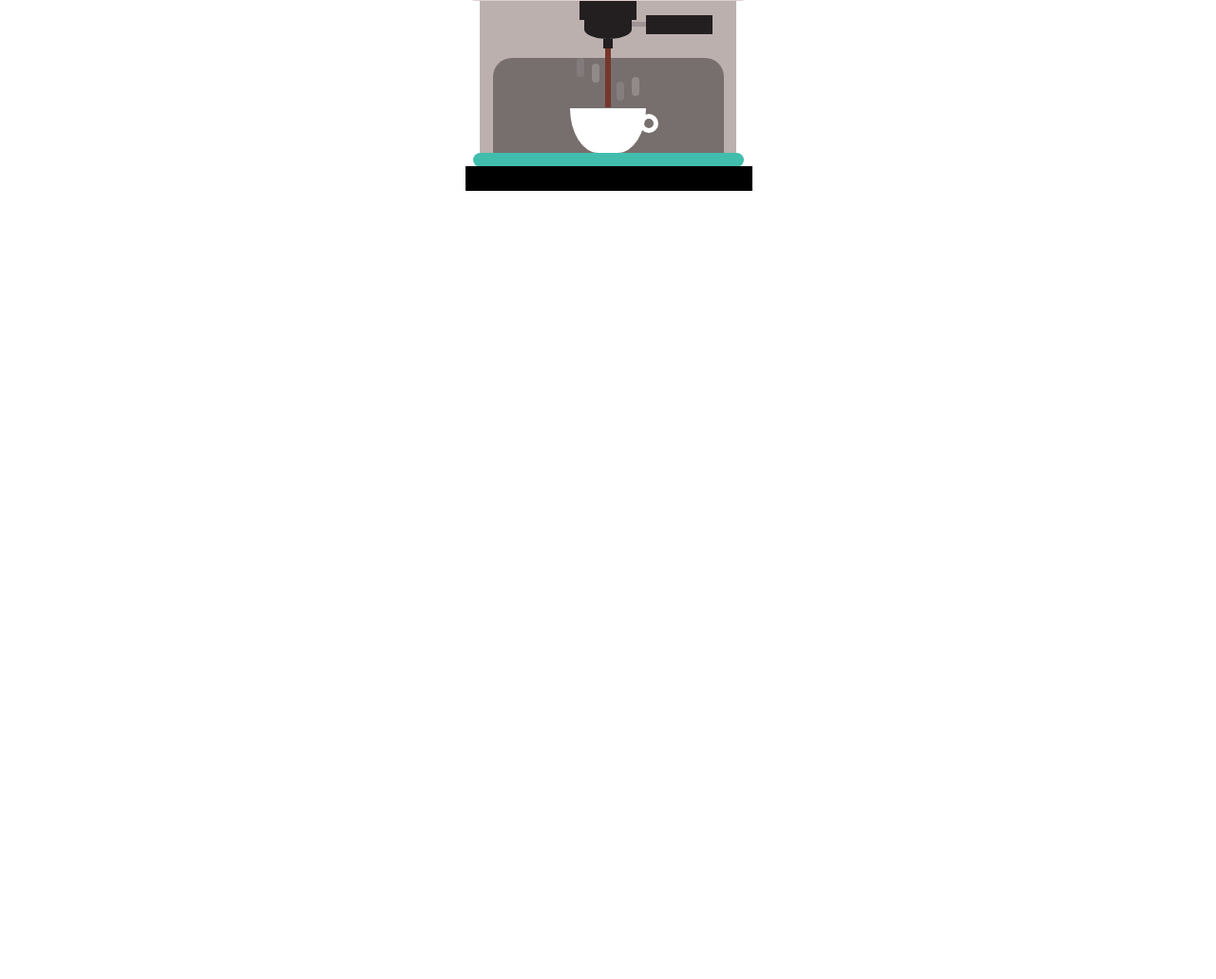
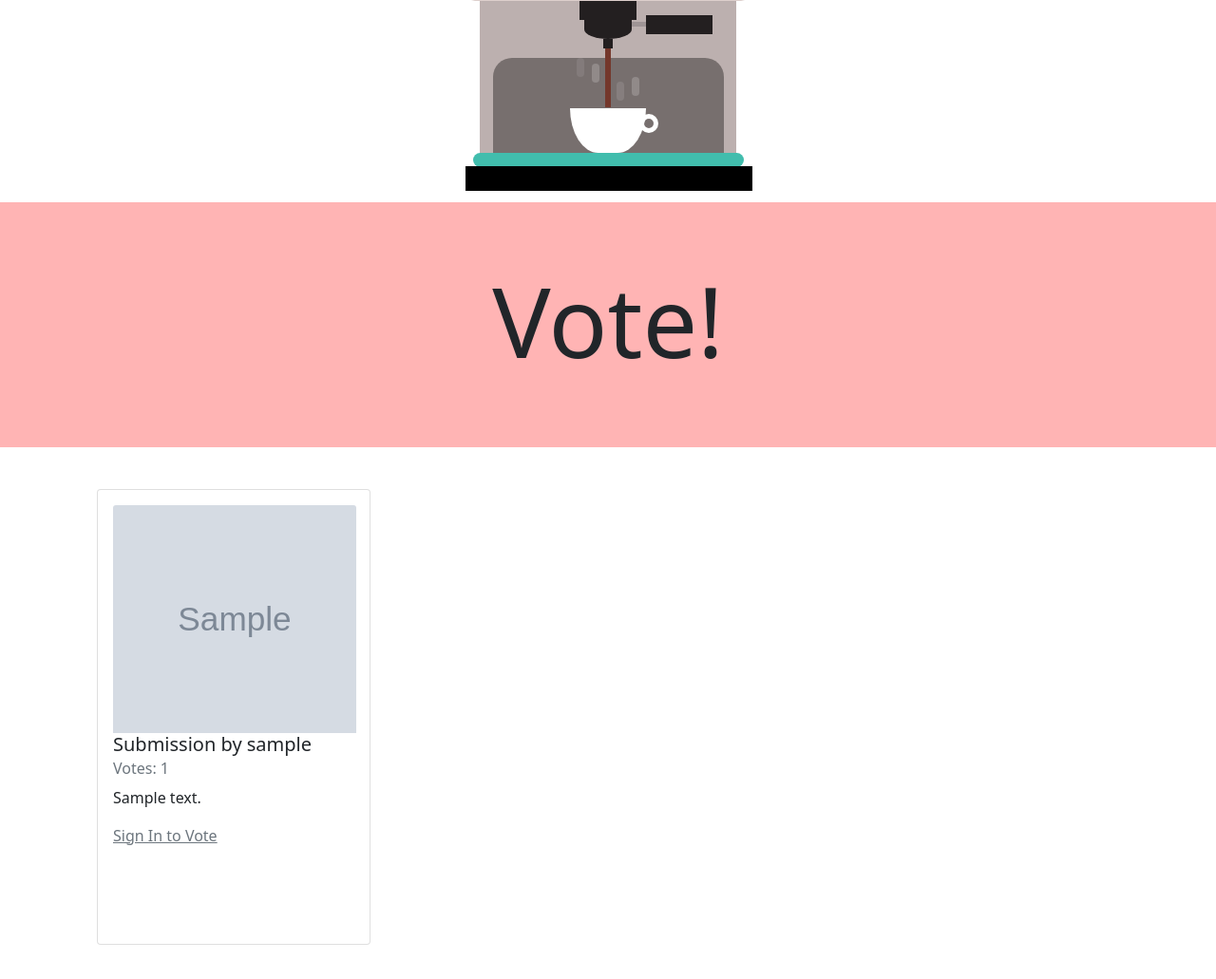
Before and after one commit to YashSrivastava001/Team7DWebApp, a Django app: a page that uses templates/designmytee/competition.html in a window 1280 px wide. Shown: the part 1336-2367 px from the top of the page at 95% size. Before the commit the page ends 1537 px from the top, so only its background shows below. Run offline with Django 3.2, Linux system fonts and the light colour scheme; tables that the repository leaves empty hold one stand-in row (values such as "Sample post"); grey boxes marked "Sample" are stand-in pictures; some web fonts are replaced.

Commit message:
Added voting option at the end of competition page

```diff
--- a/designmytee/urls.py
+++ b/designmytee/urls.py
@@ -18,4 +18,5 @@ urlpatterns = [
     path('logout/', LogoutView.as_view(), name='account_logout'),
     path('password/reset/', PasswordResetView.as_view(), name='account_reset_password'),
     path('myprofile/email/', EmailView.as_view(), name='account_email'),
+
 ]
--- a/designmytee/views.py
+++ b/designmytee/views.py
@@ -1,6 +1,6 @@
 from django.shortcuts import render
 from django.http import HttpResponse
-from designmytee.models import Competition, Designer
+from designmytee.models import Competition, Designer, Submission
 from django.template import RequestContext
 from designmytee.forms import CustomSignupForm, FeedbackForm
 from django.shortcuts import redirect
@@ -67,6 +67,10 @@ def show_competition(request, competition_name_slug):
 
         context_dict['competition'] = competition
 
+        submission_list = Submission.objects.filter(competition=competition)
+
+        context_dict['submissions'] = submission_list
+
     except Competition.DoesNotExist:
         context_dict['competition'] = None
 
--- a/static/style.css
+++ b/static/style.css
@@ -127,6 +127,10 @@ h1.compHeading{
 
 }
 
+.heading-vote{
+  margin-top: 300px;
+}
+
 @media (max-width: 858px){
   .heading{
     padding-top: 10%;
@@ -206,7 +210,7 @@ hr.new5 {
   width: 300px;
   height: 280px;
   position:absolute;
-  top: calc(100%-10px);
+  top: calc(100%-100px);
   left: calc(50% - 150px);
 
 }
--- a/static/sub.js
+++ b/static/sub.js
@@ -15,3 +15,11 @@ realFileBtn.addEventListener("change", function() {
     customTxt.innerHTML = "No file chosen, yet.";
   }
 });
+
+function allowVote () {
+  // Disable the button
+  document.getElementById("voteButton").disabled = true;
+
+  // Do your processing here
+  alert("Vote Added!");
+}
--- a/templates/designmytee/competition.html
+++ b/templates/designmytee/competition.html
@@ -35,6 +35,7 @@
             <div class="text-center">
                 <button type="button" id="custom-button">CHOOSE A FILE</button>
             <span id="custom-text">No file chosen, yet.</span>
+            <input type="submit" name="submit" value="Submit" />
             </div>
         </form>
     </div>
@@ -71,6 +72,34 @@
       </div>
 </div>
 
+
+<div class="heading heading-vote">
+
+    <h1 class="compHeading text-center">Vote!</h1>
+
+</div>
+
+
+<div class="container mt-4">
+    <div class="row">
+    	{% for submission in submissions %}
+        <div class="col-auto mb-3">
+            <div class="card">
+                <div class="card-body">
+                	<img class="card-img-top" src="{{ MEDIA_URL }}{{ submission.designImage }}" alt="Competition Image">
+                    <h5 class="card-title">Submission by {{ submission.participant.user.username }}</h5>
+                    <h6 class="card-subtitle mb-2 text-muted">Votes: {{ submission.votes }}</h6>
+                    <p class="card-text">{{ submission.submissionDescription }}</p>
+                    {% if user.is_authenticated %}
+                    <button id="voteButton" onclick="allowVote()" class="btn btn-outline-dark btn-lg">Vote</button>
+                    {% else %}
+                    <a href="{% url 'designmytee:account_login' %}" class="card-subtitle mb-2 text-muted">Sign In to Vote </a>
+                    {% endif %}
+                </div>
+            </div>
+        </div>
+        {% endfor %}
+
 <script src="/static/sub.js"></script>
 
 {% endblock %}
```
Also changed, not shown: designmytee/forms.py (+4 -4 lines), designmytee/migrations/0002_auto_20210404_0305.py, designmytee/migrations/0005_auto_20210403_0436.py (deleted).
